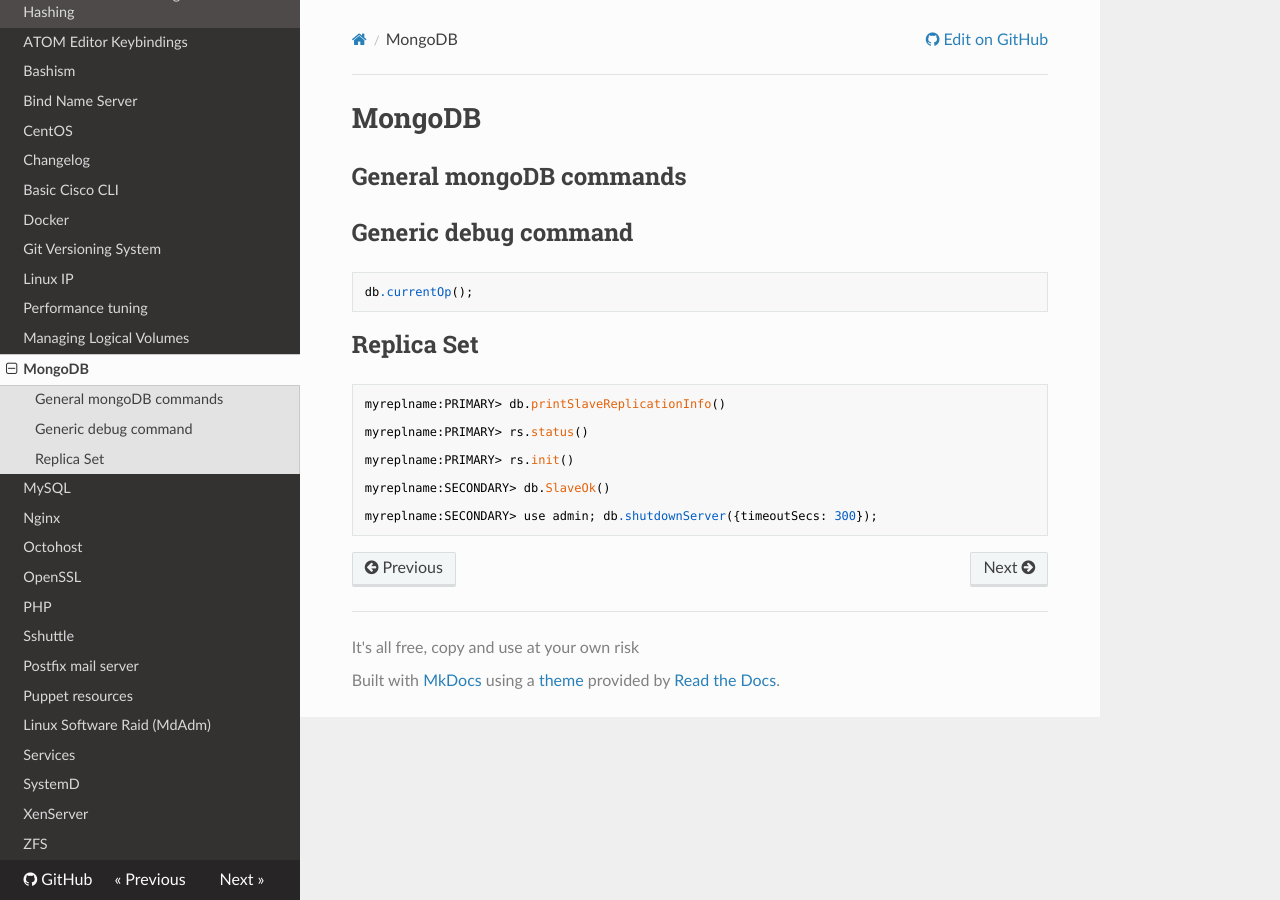
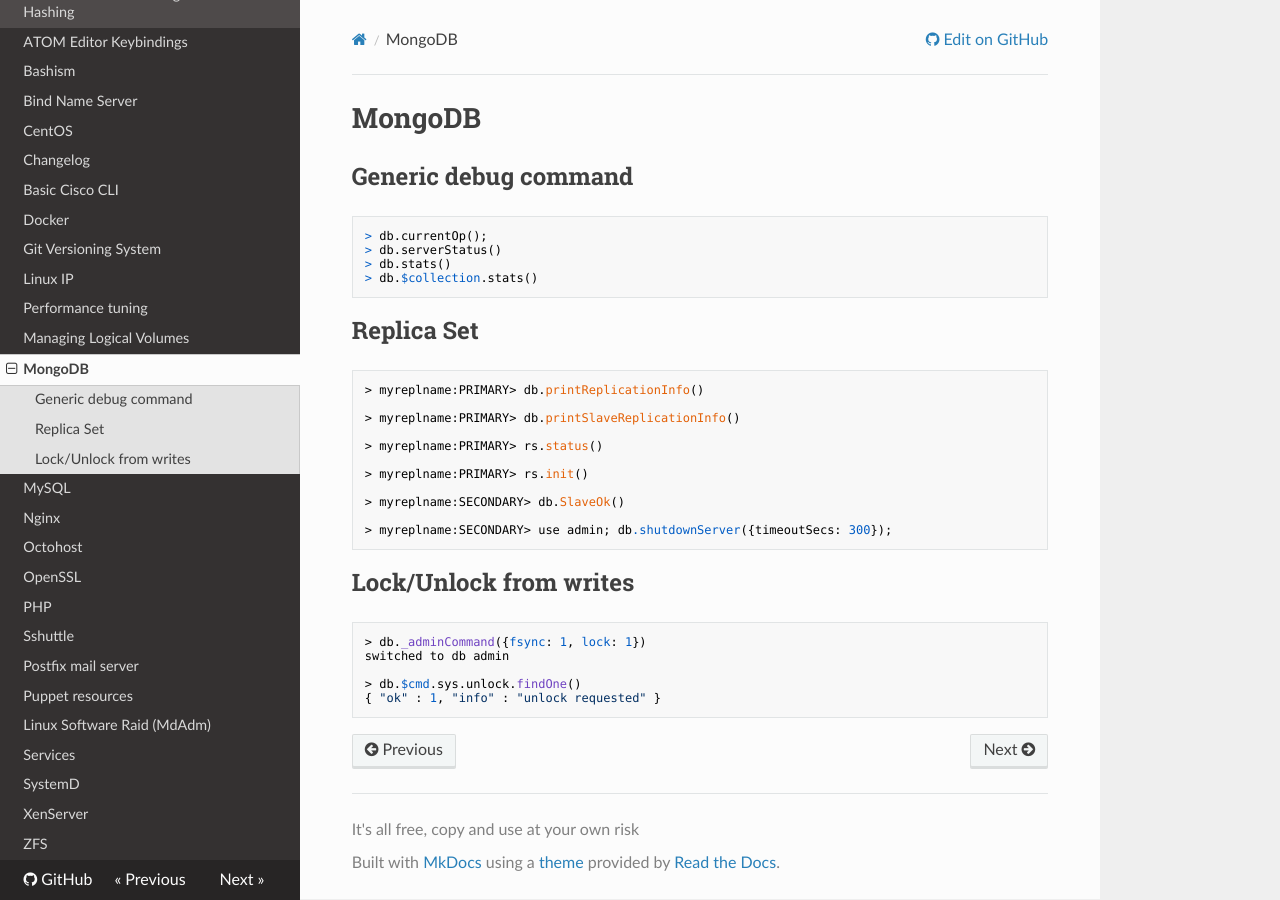
Before and after one commit to lorello/lorello.github.io, an MkDocs documentation site: the page built from docs/mongodb.md, in a window 1280 px wide. Built offline with MkDocs 1.6.1, drawn with Linux system fonts in a browser that asks for light colours; nearby versions of some CDN libraries.

Commit message:
Adding mongodb debug commands

```diff
--- a/docs/mongodb.md
+++ b/docs/mongodb.md
@@ -1,22 +1,30 @@
 # MongoDB
-
-## General mongoDB commands
-
-
 
 ## Generic debug command
 
-    db.currentOp();
-
+    > db.currentOp();
+    > db.serverStatus()
+    > db.stats()
+    > db.$collection.stats()
 
 ## Replica Set
 
-    myreplname:PRIMARY> db.printSlaveReplicationInfo()
+    > myreplname:PRIMARY> db.printReplicationInfo()
 
-    myreplname:PRIMARY> rs.status()
+    > myreplname:PRIMARY> db.printSlaveReplicationInfo()
 
-    myreplname:PRIMARY> rs.init()
+    > myreplname:PRIMARY> rs.status()
 
-    myreplname:SECONDARY> db.SlaveOk()
+    > myreplname:PRIMARY> rs.init()
 
-    myreplname:SECONDARY> use admin; db.shutdownServer({timeoutSecs: 300});
+    > myreplname:SECONDARY> db.SlaveOk()
+
+    > myreplname:SECONDARY> use admin; db.shutdownServer({timeoutSecs: 300});
+
+## Lock/Unlock from writes
+
+    > db._adminCommand({fsync: 1, lock: 1})
+    switched to db admin
+
+    > db.$cmd.sys.unlock.findOne()
+    { "ok" : 1, "info" : "unlock requested" }
```
